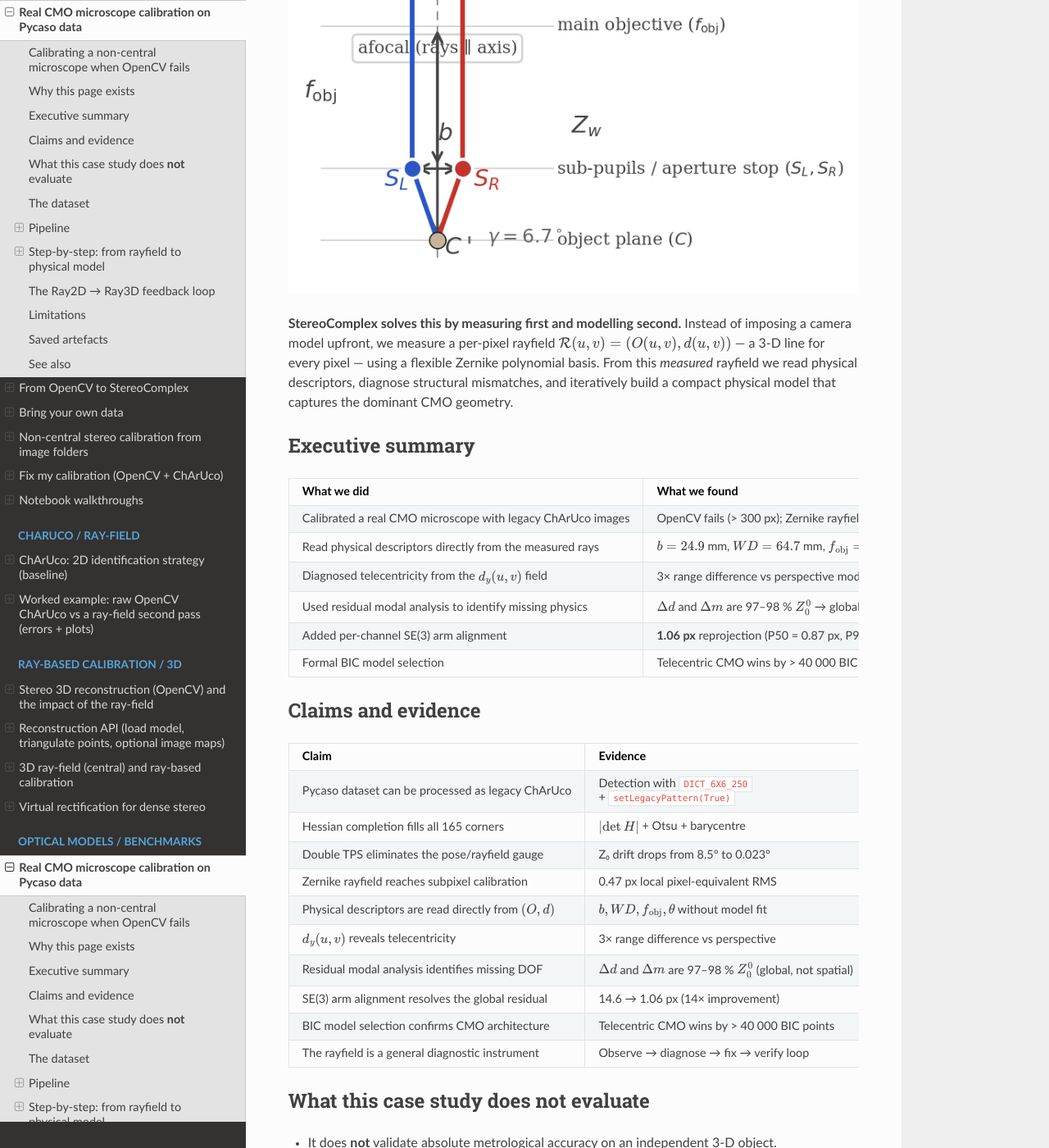
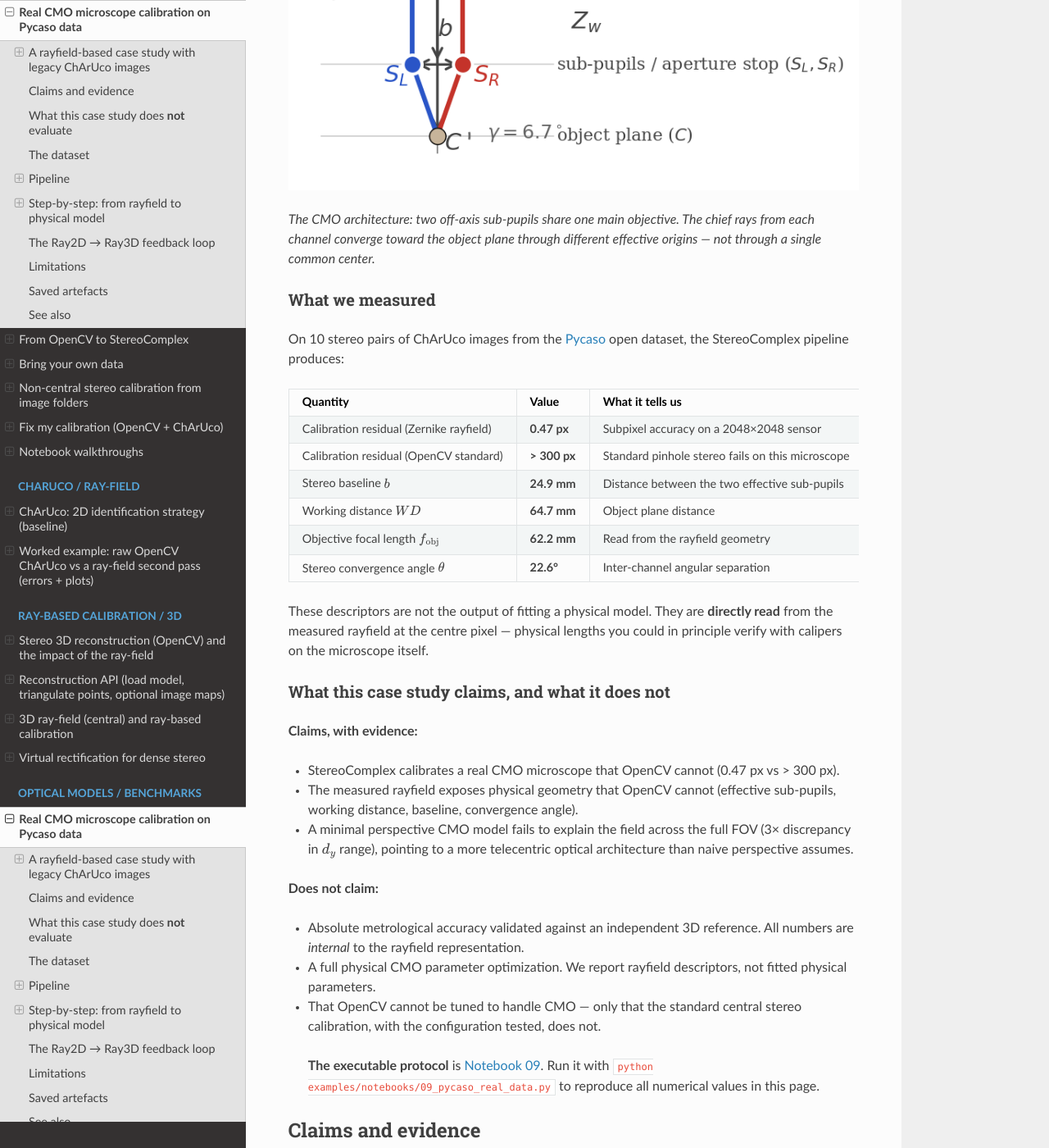
Before and after one commit to jeffwitz/StereoComplex, a Sphinx documentation site: the page built from docs/REAL_CMO_PYCASO_RAYFIELD.md, in a window 1280 px wide and 1400 px high, scrolled down 837 px. Shown: the whole window at 82% size. Built offline with Sphinx 7.4.7 and the Read the Docs theme 3.1.0, drawn with Linux system fonts in a browser that asks for light colours; some of the changed text lies outside the part shown.

Commit message:
docs: new intro + caveat from critical review
- One-paragraph conceptual intro: CMO architecture, why OpenCV fails
- CMO diagram inline at top of page
- "What we measured" table with 6 key numbers in first 30 lines
- Claims/Does not claim section tightened
- Important caveat on Zernike self-evaluation vs cross-validation
- Pixel RMS as apples-to-apples comparison metric

Co-Authored-By: Claude Opus 4.7 <noreply@anthropic.com>

```diff
--- a/docs/REAL_CMO_PYCASO_RAYFIELD.md
+++ b/docs/REAL_CMO_PYCASO_RAYFIELD.md
@@ -1,46 +1,69 @@
 # Real CMO microscope calibration on Pycaso data
 
-## Calibrating a non-central microscope when OpenCV fails
+## A rayfield-based case study with legacy ChArUco images
 
-> **First real-data validation of the StereoComplex non-central pipeline.**
-> This page is the stable, readable reference.  The executable protocol is
+### What this page is about, in one paragraph
+
+Most cameras have **one optical center** — a single point through which all
+light rays appear to pass.  Stereo microscopes of the **Common Main Objective**
+(CMO) family do not.  They use a single large lens shared between two
+off-axis sub-apertures, so each channel's chief rays appear to originate from a
+**different point**, a few millimetres apart.  OpenCV's standard stereo
+calibration assumes one optical center per camera; it fails on this
+architecture.  This page documents a complete calibration of a real CMO
+microscope using a different approach: **measure the rays first, identify the
+optics afterwards**.
+
+![CMO architecture diagram](assets/diagrams/cmo_physical.png)
+
+*The CMO architecture: two off-axis sub-pupils share one main objective.
+The chief rays from each channel converge toward the object plane through
+different effective origins — not through a single common center.*
+
+### What we measured
+
+On 10 stereo pairs of ChArUco images from the
+[Pycaso](https://github.com/LaboratoireMecaniqueLille/Pycaso) open dataset, the
+StereoComplex pipeline produces:
+
+| Quantity | Value | What it tells us |
+|---|---|---|
+| Calibration residual (Zernike rayfield) | **0.47 px** | Subpixel accuracy on a 2048×2048 sensor |
+| Calibration residual (OpenCV standard) | **> 300 px** | Standard pinhole stereo fails on this microscope |
+| Stereo baseline $b$ | **24.9 mm** | Distance between the two effective sub-pupils |
+| Working distance $WD$ | **64.7 mm** | Object plane distance |
+| Objective focal length $f_{\text{obj}}$ | **62.2 mm** | Read from the rayfield geometry |
+| Stereo convergence angle $\theta$ | **22.6°** | Inter-channel angular separation |
+
+These descriptors are not the output of fitting a physical model.  They are
+**directly read** from the measured rayfield at the centre pixel — physical
+lengths you could in principle verify with calipers on the microscope itself.
+
+### What this case study claims, and what it does not
+
+**Claims, with evidence:**
+
+- StereoComplex calibrates a real CMO microscope that OpenCV cannot
+  (0.47 px vs > 300 px).
+- The measured rayfield exposes physical geometry that OpenCV cannot
+  (effective sub-pupils, working distance, baseline, convergence angle).
+- A minimal perspective CMO model fails to explain the field across the
+  full FOV (3× discrepancy in $d_y$ range), pointing to a more telecentric
+  optical architecture than naive perspective assumes.
+
+**Does not claim:**
+
+- Absolute metrological accuracy validated against an independent 3D
+  reference.  All numbers are *internal* to the rayfield representation.
+- A full physical CMO parameter optimization.  We report rayfield
+  descriptors, not fitted physical parameters.
+- That OpenCV cannot be tuned to handle CMO — only that the standard
+  central stereo calibration, with the configuration tested, does not.
+
+> **The executable protocol** is
 > [Notebook 09](../examples/notebooks/09_pycaso_real_data.py).
-
-## Why this page exists
-
-Standard cameras have **one optical centre**: all chief rays pass through
-a single point.  OpenCV's stereo calibration (`cv2.stereoCalibrate`)
-assumes this pinhole model.  Most stereo microscopes **do not** work this
-way.
-
-A Common Main Objective (CMO) stereo microscope uses a single large
-objective shared between two off-axis sub-apertures.  The two channels'
-chief rays appear to originate from **two different points** — the
-effective sub-pupils — separated by the stereo baseline.  OpenCV's
-central projection model cannot represent this architecture and produces
-unusable results (> 300 px reprojection error under the tested
-configuration).
-
-![CMO stereo microscope optical layout](../docs/assets/diagrams/cmo_physical.png)
-
-**StereoComplex solves this by measuring first and modelling second.**
-Instead of imposing a camera model upfront, we measure a per-pixel
-rayfield $\mathcal{R}(u,v) = (O(u,v), d(u,v))$ — a 3‑D line for every
-pixel — using a flexible Zernike polynomial basis.  From this *measured*
-rayfield we read physical descriptors, diagnose structural mismatches,
-and iteratively build a compact physical model that captures the
-dominant CMO geometry.
-
-## Executive summary
-
-| What we did | What we found |
-|---|---|
-| Calibrated a real CMO microscope with legacy ChArUco images | OpenCV fails (> 300 px); Zernike rayfield succeeds (0.47 px) |
-| Read physical descriptors directly from the measured rays | $b = 24.9$ mm, $WD = 64.7$ mm, $f_{\text{obj}} = 62.2$ mm, $\theta = 22.6°$ |
-| Diagnosed telecentricity from the $d_y(u,v)$ field | 3× range difference vs perspective model → built telecentric CMO |
-| Used residual modal analysis to identify missing physics | $\Delta d$ and $\Delta m$ are 97–98 % $Z_0^0$ → global arm misalignment |
-| Added per-channel SE(3) arm alignment | **1.06 px** reprojection (P50 = 0.87 px, P95 = 1.84 px) — 14× better |
-| Formal BIC model selection | Telecentric CMO wins by > 40 000 BIC points over all alternatives |
+> Run it with `python examples/notebooks/09_pycaso_real_data.py` to
+> reproduce all numerical values in this page.
 
 ## Claims and evidence
 
@@ -307,6 +330,43 @@ The SE(3) arm alignment reduces pixel RMS by **14×** (14.6 → 1.06 px).
 Rotations are stable across runs (~2.5° left, ~3.7° right); translations
 are sub-mm but trade off with telecentric base parameters.
 
+> **Important caveat — what the 0.0007 mm Zernike RMS really means.**
+>
+> The Zernike model's two-plane RMS of 0.0007 mm is a **self-evaluation
+> residual**: it measures how accurately a 57-parameter Zernike model
+> reconstructs its own ray-field on the support points it was fitted to.
+> It is not an absolute physical accuracy.  By construction, a model with
+> enough degrees of freedom will reproduce itself nearly perfectly.
+>
+> The Telecentric models (14 to 26 parameters) are evaluated **against the
+> Zernike rayfield**, using it as a reference.  Their two-plane RMS of
+> 0.002–0.118 mm therefore reflects two things: (i) the structural
+> mismatch between a compact physical model and the flexible Zernike
+> representation, and (ii) the noise that Zernike absorbed but that no
+> physical model should reproduce.
+>
+> For an apples-to-apples comparison, the **pixel RMS column** is the right
+> reference: it measures each model against the same observable — the
+> ChArUco corner detections.  There:
+>
+> - Zernike (57 params, fitted to corners) achieves 0.47 px RMS,
+>   approximately the noise floor of ChArUco corner detection.
+> - The Telecentric model with 14 parameters, fitted to the Zernike
+>   rayfield and evaluated on the same corners, achieves ~14.6 px RMS.
+> - The SE(3)-aligned Telecentric model (26 params) achieves 1.06 px RMS
+>   — a 14× improvement over the base telecentric, and within 2.3× of
+>   the Zernike reference.
+> - The perspective CMO (19 params) achieves 86 px RMS — structurally
+>   inadequate for this microscope architecture.
+>
+> The Telecentric + SE(3) model is therefore not a *replacement* for
+> Zernike when minimal pixel residual is the goal.  It is a *compact
+> physical explanation* of the dominant CMO geometry, designed using the
+> Zernike rayfield as a diagnostic tool.  The remaining pixel gap (1.06 px
+> vs 0.47 px) reflects distributed low-amplitude aberrations that a
+> 26-parameter physical model cannot capture — field curvature,
+> astigmatism, and other real microscope optics.
+
 ### Step 6b — Ablation: which SE(3) parameters are essential?
 
 | Variant | Params | Ray RMS | Px RMS | P50 | P95 |
```
